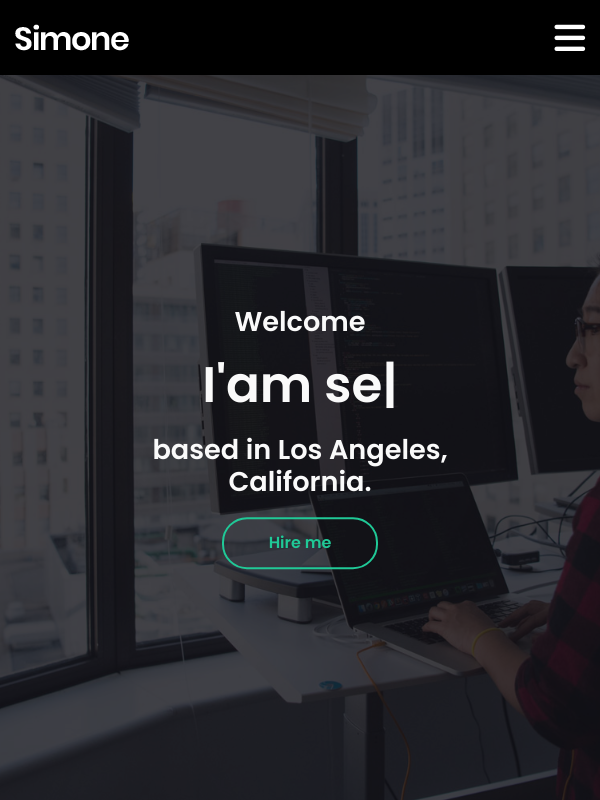
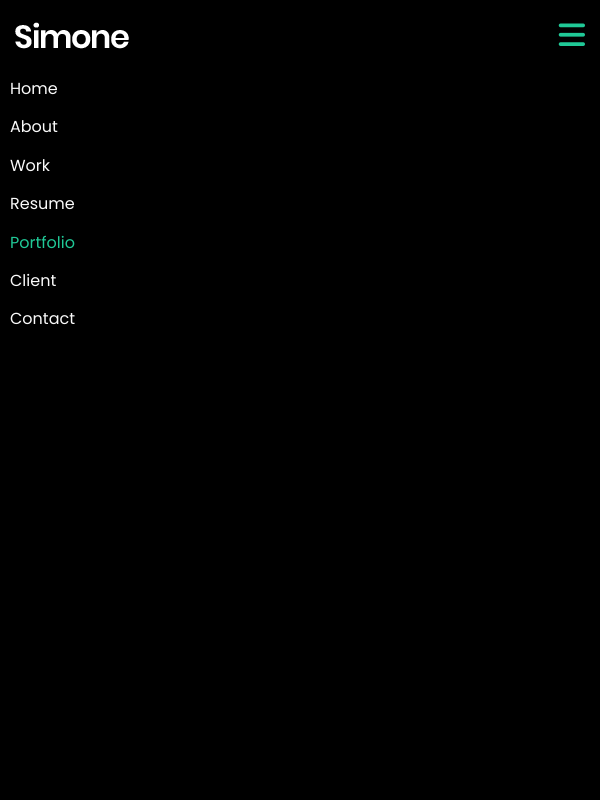
Before and after one commit to AhmedAhmed00/Semione, a plain HTML site: page index.html in a window 600 px wide. Both pictures are taken after a click on the icon 569 px from the left and 37 px from the top of the page. Shown: the top 800 px of the page. Drawn offline with Linux system fonts and the light colour scheme.

Commit message:
nav toggler

```diff
--- a/index.html
+++ b/index.html
@@ -26,10 +26,10 @@
           <img src="images/asset 0.png" alt="" />
         </div>
 
-        <i class="fa-solid fa-bars mobile-icon-menu"></i>
 
-        <nav>
-          <ul class="nav-links">
+
+        <nav class="">
+          <ul class="nav-links  ">
             <li>Home</li>
             <li>About</li>
             <li>Work</li>
@@ -39,6 +39,7 @@
             <li>Contact</li>
           </ul>
         </nav>
+          <i class="fa-solid fa-bars mobile-icon-menu"></i>
       </div>
     </header>
 
@@ -502,5 +503,7 @@
         </div>
       </footer>
     </main>
+
+    <script src="./js/main.js"></script>
   </body>
 </html>
--- /dev/null
+++ b/js/main.js
@@ -0,0 +1,8 @@
+let nav = document.querySelector("nav");
+let navToggler = document.querySelector(".mobile-icon-menu");
+
+navToggler.addEventListener("click", showAndHideNav);
+
+function showAndHideNav() {
+  nav.classList.toggle("show");
+}
--- a/styling/style.css
+++ b/styling/style.css
@@ -105,36 +105,63 @@ header .container {
   align-items: center;
 }
 
-.mobile-icon-menu {
-  cursor: pointer;
-  font-size: 35px;
-  color: white;
-}
 nav {
-  display: none;
-}
-
-@media screen and (min-width: 767px) {
-  nav {
-    display: flex;
-  }
-  .mobile-icon-menu {
-    display: none;
-  }
+  display: flex;
 }
 
 nav .nav-links {
   display: flex;
+  flex-direction: column;
 }
 
-nav .nav-links > * {
-  padding: 0px 13px;
+nav .nav-links li {
+  padding: 20px;
   color: #fafafa;
   transition: all 0.3s;
 }
 
 .nav-links li:hover {
   color: #20c997;
+}
+
+nav {
+  display: flex;
+}
+
+nav .nav-links {
+  flex-direction: row;
+}
+nav .nav-links li {
+  padding: 10px;
+}
+.mobile-icon-menu {
+  display: none;
+  color: #20c997;
+  font-size: 30px;
+  cursor: pointer;
+}
+
+@media screen and (max-width: 767px) {
+  .mobile-icon-menu {
+    display: flex;
+  }
+  nav {
+    position: absolute;
+    transition: all 0.5s;
+    top: 100%;
+    height: 100vh;
+    left: -100%;
+    width: 100%;
+    background-color: black;
+  }
+
+  nav.show {
+    display: flex;
+    left: 0;
+  }
+  nav .nav-links {
+    flex-direction: column;
+  }
 }
 
 #home {
@@ -348,16 +375,24 @@ span {
 
 #resume .resume-container {
   display: flex;
+  flex-direction: column;
   justify-content: space-between;
   gap: 25px;
 }
-
-#resume .resume-container .simione-education {
-  width: 50%;
+#resume .resume-container .simione-education,
+#resume .resume-container .simione-experience {
+  width: 100%;
 }
 
-#resume .resume-container .simione-experience {
-  width: 50%;
+@media screen and (min-width: 575px) {
+  #resume .resume-container {
+    flex-direction: row;
+  }
+
+  #resume .resume-container .simione-education,
+  #resume .resume-container .simione-experience {
+    width: 50%;
+  }
 }
 
 #resume .simione-education .education-item,
```
